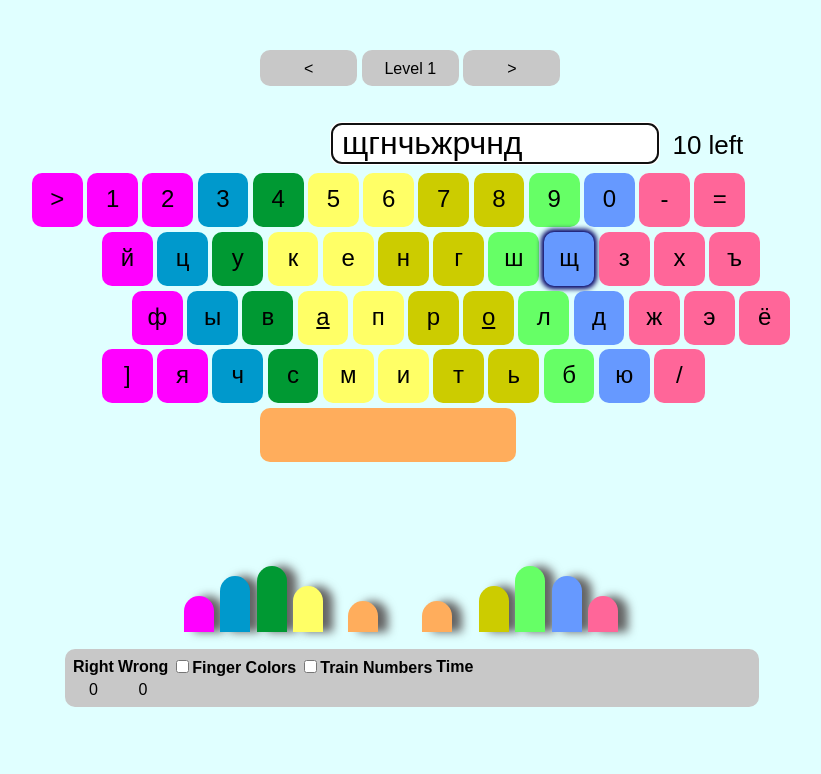
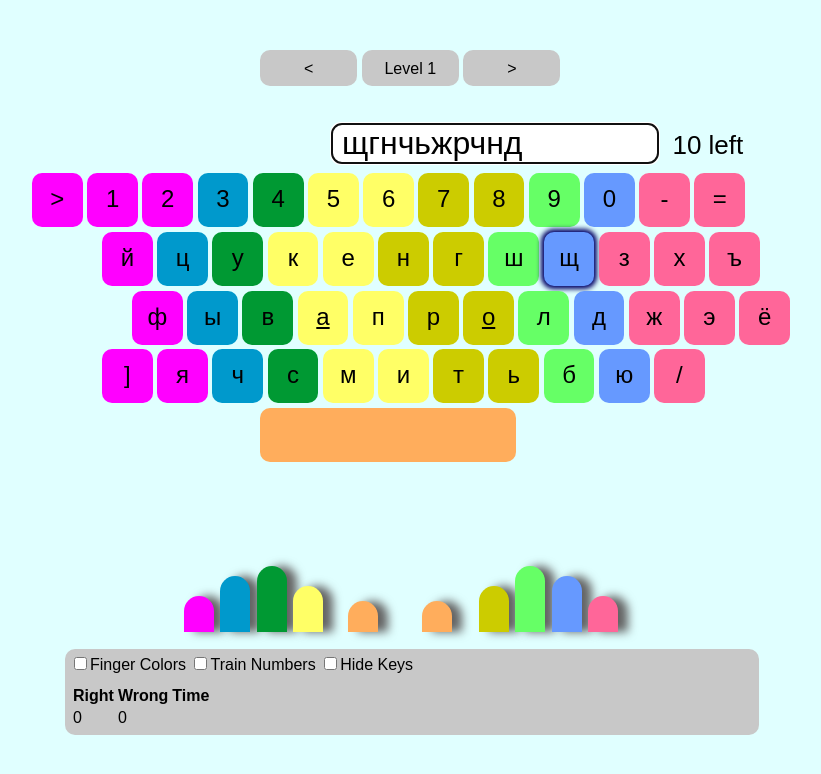
Before and after one commit to muffintoxin/keyboard-trainer, a plain HTML site: page kt.html in a window 1280 px wide. Shown: the whole page, without its empty margins (228-1049 px from the left). Drawn offline with Linux system fonts and the light colour scheme.

Commit message:
Added checkmark for hiding key labels

```diff
--- a/kt.css
+++ b/kt.css
@@ -88,6 +88,9 @@ li {
 	background-color: rgb(200, 200, 200);
 	border-radius: 10px
 }
+.letter--hide {
+	color: transparent;
+}
 .space {
 	display: inline-block;
 	width: 250px;
@@ -115,13 +118,15 @@ li {
 	box-shadow: 0px 0px 5px 3px rgb(0, 0, 102);
 }
 .counter {
-	text-align: center;
 	width: 90%;
 	margin: auto;
 	margin-top: 10px;
 	padding: 5px;
     background-color: rgb(200,200,200);
     border-radius: 10px;
+}
+.counterTable {
+	margin-top: 10px;
 }
 .colorLittleFingerLeft {
 	background-color:  	rgb(255,0,255);
--- a/kt.html
+++ b/kt.html
@@ -100,30 +100,18 @@
 				<div class="finger colorLittleFingerRight finger1"></div>
 			</div>
 			<div class="counter" id="counter">
+				<label> <input id="keyboardFingerColors" type="checkbox" value="fingerColors"/>Finger Colors</label>
+				<label> <input id="checkNumbers" type="checkbox" value="trainNumbers"/>Train Numbers</label>
+				<label> <input id="checkHideKeys" type="checkbox" value="hideKeys"/>Hide Keys</label>
 				<table class="counterTable" id="counterTable">
 					<tr>
 						<th>Right</th>
 						<th>Wrong</th>
-						<th>
-							<label>
-								<input id="keyboardFingerColors" type="checkbox" value="fingerColors"/>Finger Colors
-							</label>
-						</th>
-						<th>
-							<label>
-								<input id="checkNumbers" type="checkbox" value="trainNumbers"/>Train Numbers
-							</label>
-						</th>
-						<th>
-							<label>Time</label>
-						</th>
-
+						<th>Time</th>
 					</tr>
 					<tr>
 						<td id="counterForRight"></td>
 						<td id="counterForWrong"></td>
-						<td></td>
-						<td></td>
 						<td id="timeCounter"></td>
 					</tr>
 				</table>
--- a/kt.js
+++ b/kt.js
@@ -14,6 +14,7 @@ $(document).ready(function(){
 	var $counterForFalsePress = $('#counterForWrong');
 	var $keyboardFingerColors = $('#keyboardFingerColors');
 	var $checkNumbers = $('#checkNumbers');
+	var $checkHideKeys = $('#checkHideKeys');
 	var $currentLevel = $('#currentLevel');
 	var $leftToType = $('#leftToType');
 	var currentLevel = 1;
@@ -114,6 +115,15 @@ $(document).ready(function(){
 		initialise();
 	});
 
+	$checkHideKeys.click(function() {
+		if ( $checkHideKeys.is(':checked') ) {
+			$('.letter').addClass('letter--hide');
+		}
+		else {
+			$('.letter').removeClass('letter--hide');
+		}
+	});
+
 	function updateLevelDisplay() {
 		$currentLevel.text('Level ' + currentLevel);
 		alphabet = letters.substr(0, currentLevel*2);
```
